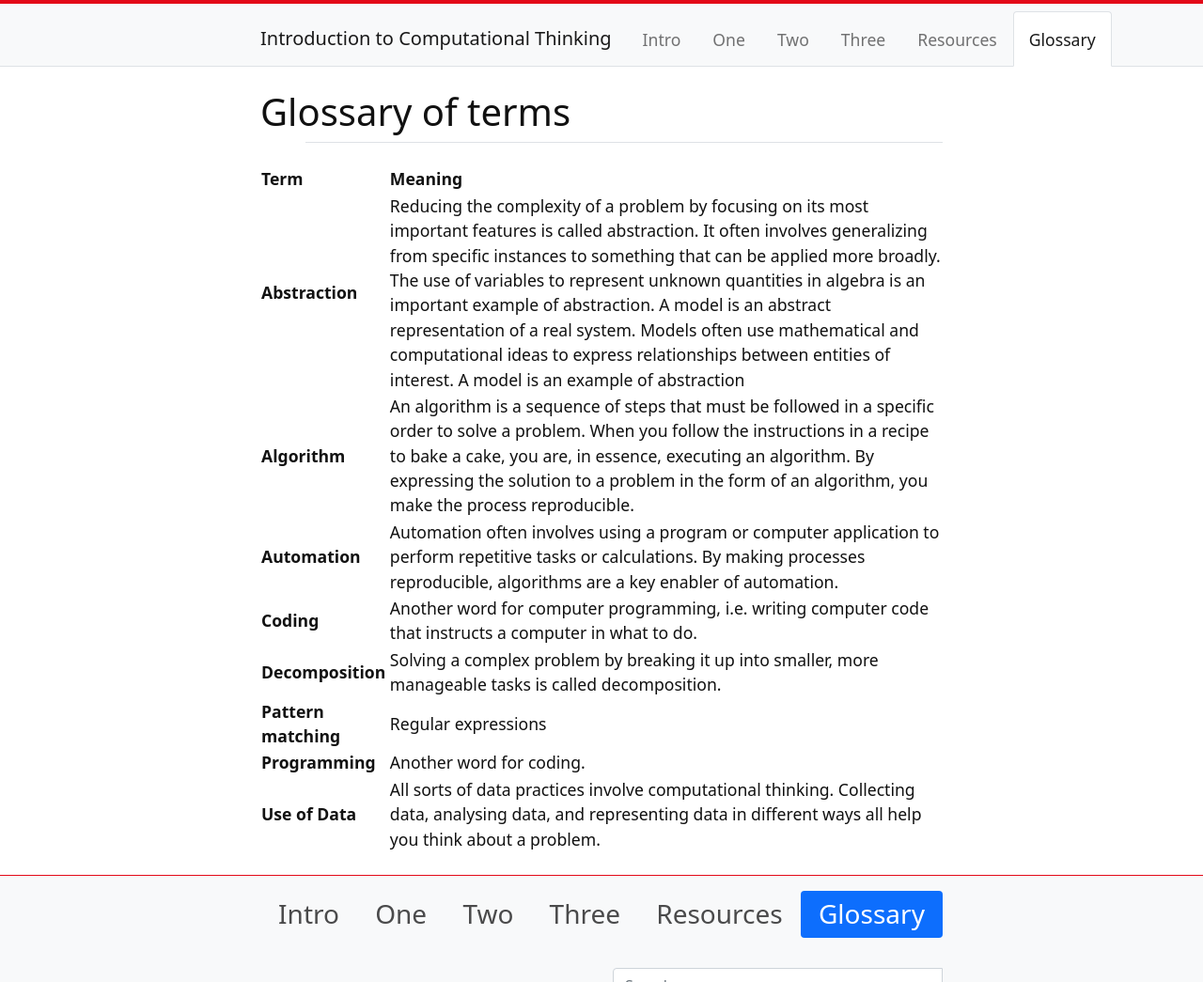
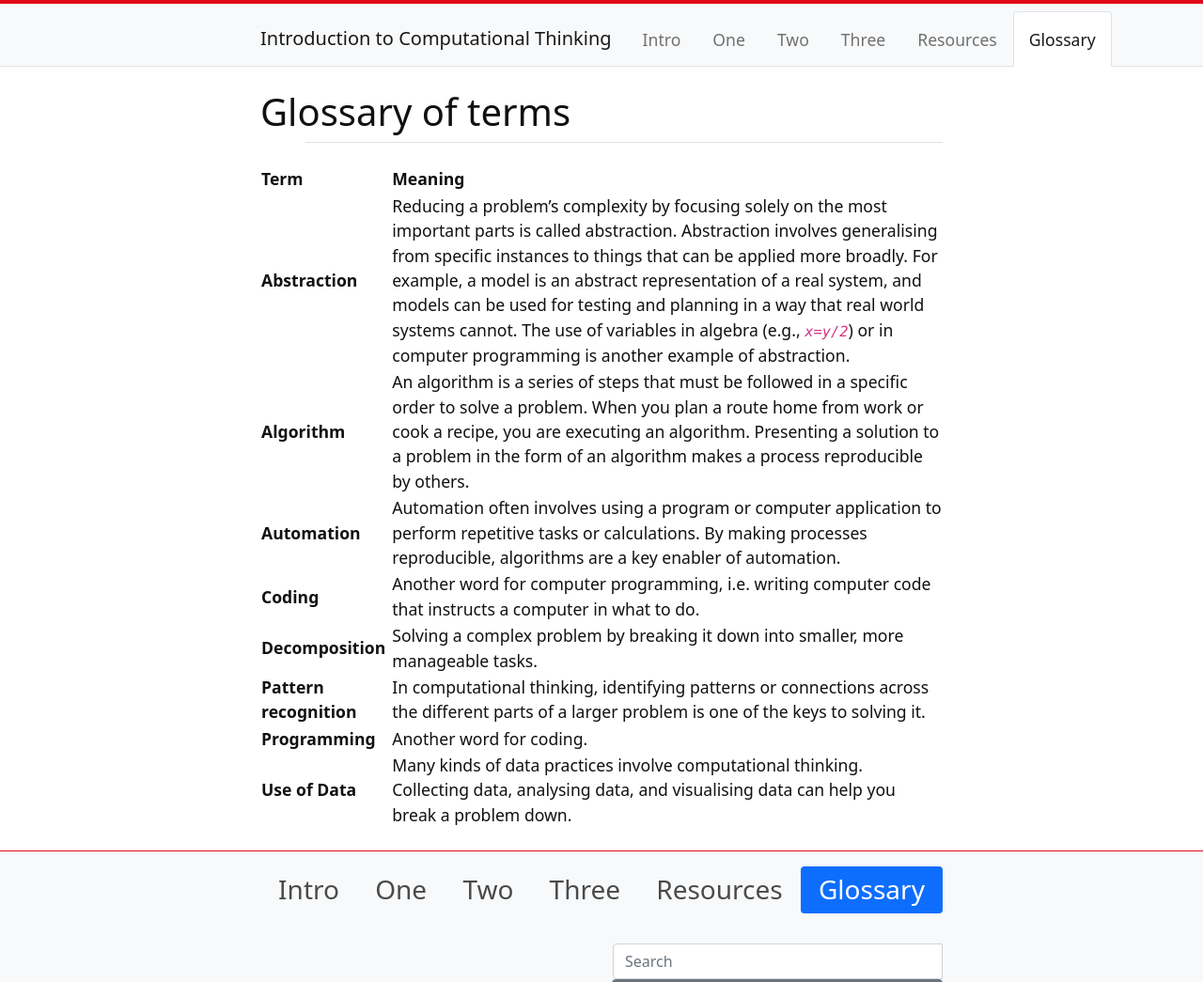
Before and after one commit to weaverbel/intro-computational-thinking, a Jekyll site: the page built from content/5-glossary.md, in a window 1280 px wide, cut to the strip 0-1045 px from the top of the page. Shown: the whole strip at 94% size. Built offline with Jekyll 4.4.1, drawn with Linux system fonts in a browser that asks for light colours.

Commit message:
Update 5-glossary.md
used my own lingo

```diff
--- a/content/5-glossary.md
+++ b/content/5-glossary.md
@@ -5,11 +5,11 @@ nav: Glossary
 
 | **Term** | **Meaning** |
 | :--- | :--- |
-| **Abstraction** | Reducing the complexity of a problem by focusing on its most important features is called abstraction. It often involves generalizing from specific instances to something that can be applied more broadly. The use of variables to represent unknown quantities in algebra is an important example of abstraction. A model is an abstract representation of a real system. Models often use mathematical and computational ideas to express relationships between entities of interest. A model is an example of abstraction |
-| **Algorithm** | An algorithm is a sequence of steps that must be followed in a specific order to solve a problem. When you follow the instructions in a recipe to bake a cake, you are, in essence, executing an algorithm. By expressing the solution to a problem in the form of an algorithm, you make the process reproducible. |
+| **Abstraction** | Reducing a problem's complexity by focusing solely on the most important parts is called abstraction. Abstraction involves generalising from specific instances to things that can be applied more broadly. For example, a model is an abstract representation of a real system, and models can be used for testing and planning in a way that real world systems cannot. The use of variables in algebra (e.g., *`x=y/2`*) or in computer programming is another example of abstraction. |
+| **Algorithm** | An algorithm is a series of steps that must be followed in a specific order to solve a problem. When you plan a route home from work or cook a recipe, you are executing an algorithm. Presenting a solution to a problem in the form of an algorithm makes a process reproducible by others. |
 | **Automation** |  Automation often involves using a program or computer application to perform repetitive tasks or calculations. By making processes reproducible, algorithms are a key enabler of automation. |
 | **Coding** | Another word for computer programming, i.e. writing computer code that instructs a computer in what to do. |
-| **Decomposition** | Solving a complex problem by breaking it up into smaller, more manageable tasks is called decomposition. |
-| **Pattern matching** |  Regular expressions |
+| **Decomposition** | Solving a complex problem by breaking it down into smaller, more manageable tasks. |
+| **Pattern recognition** | In computational thinking, identifying patterns or connections across the different parts of a larger problem is one of the keys to solving it. |
 | **Programming** | Another word for coding. |
-| **Use of Data** | All sorts of data practices involve computational thinking. Collecting data, analysing data, and representing data in different ways all help you think about a problem. |
+| **Use of Data** | Many kinds of data practices involve computational thinking. Collecting data, analysing data, and visualising data can help you break a problem down. |
```
